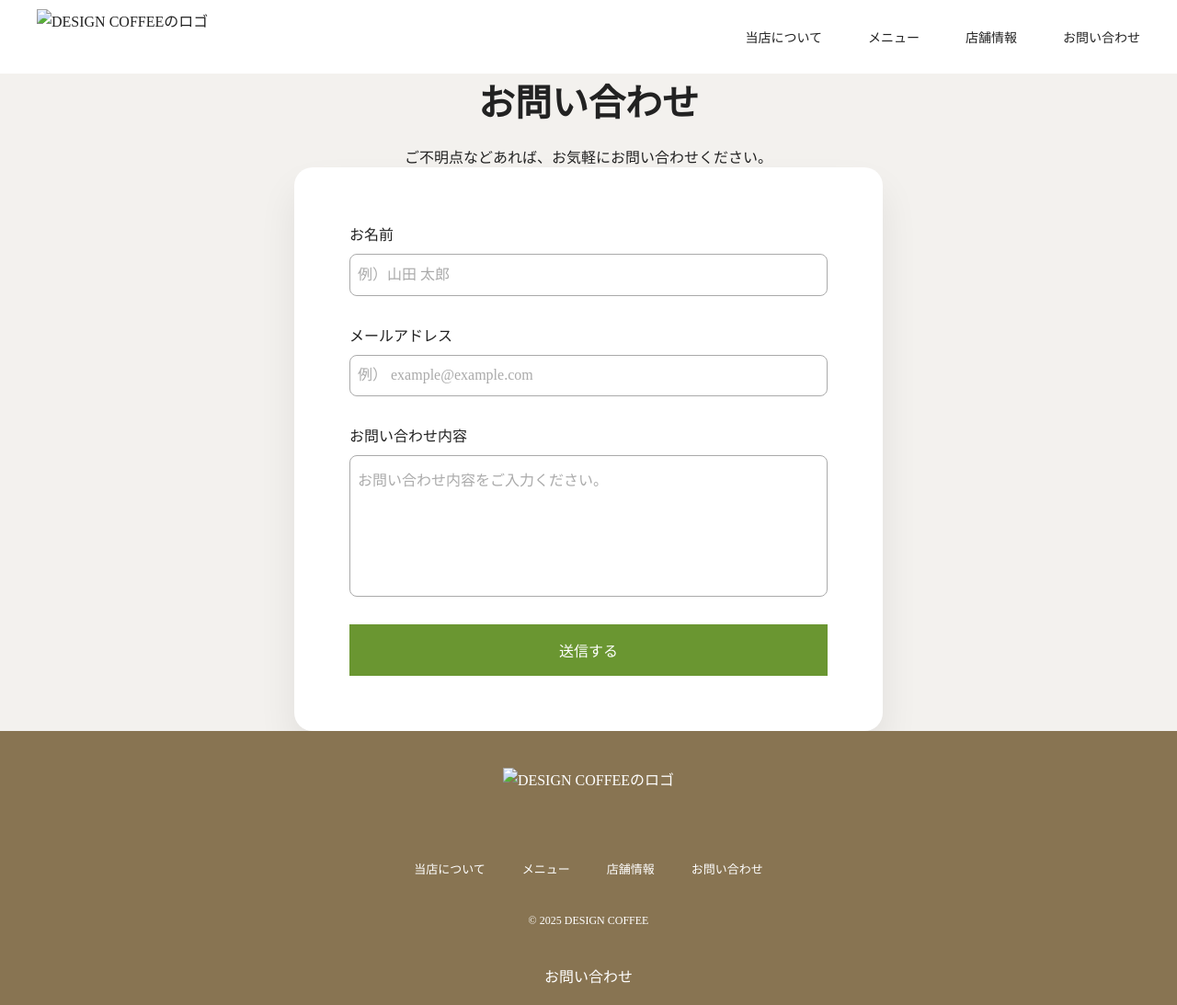
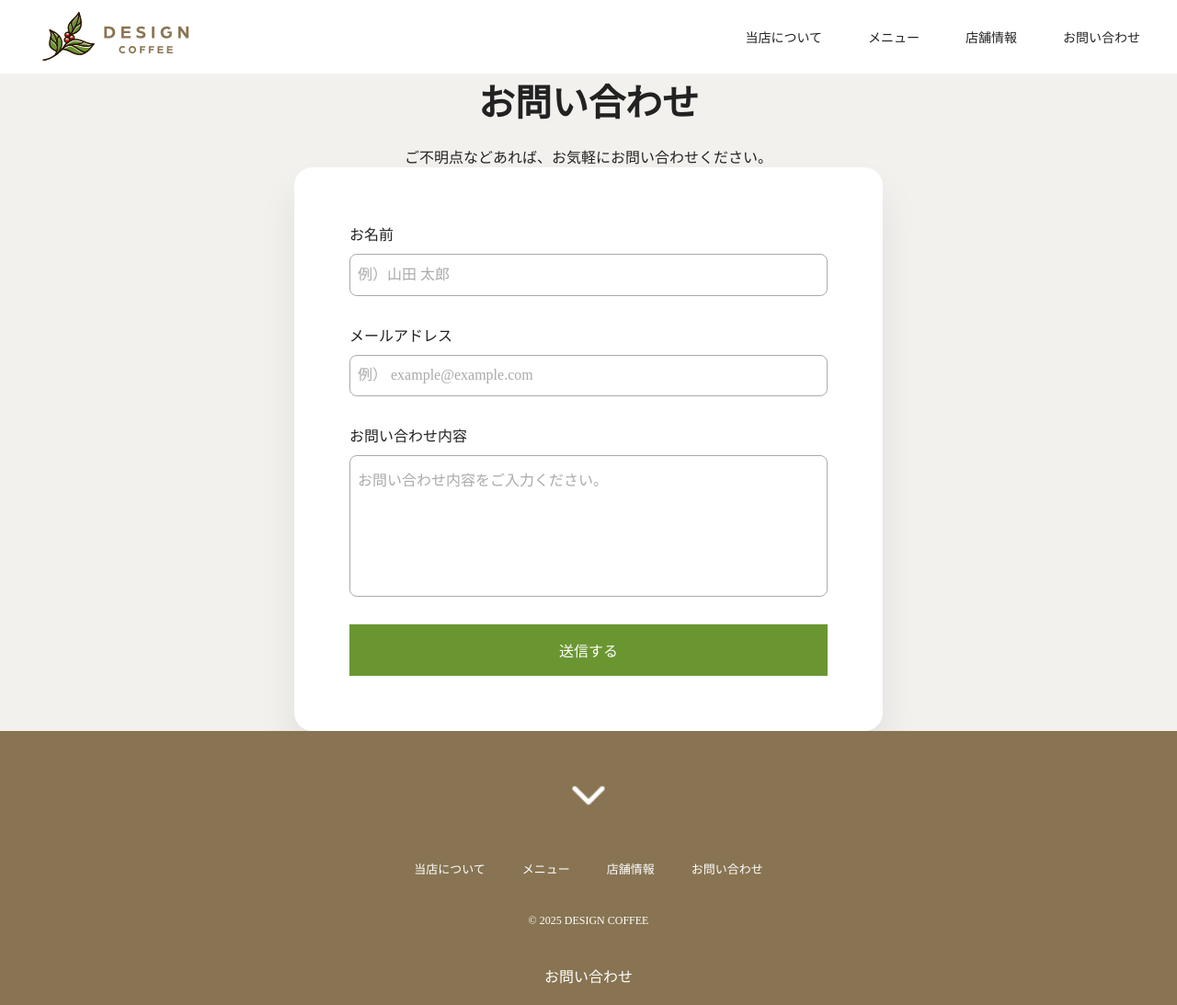
Before and after one commit to shogo0430/DESIGNCOFFEE44, a plain HTML site: page contact.html in a window 1280 px wide. Shown: the whole page at 92% size. Drawn offline with Linux system fonts and the light colour scheme.

Commit message:
contact.html

```diff
--- a/contact.html
+++ b/contact.html
@@ -7,14 +7,14 @@
 	<title>Document</title>
 	<link rel="stylesheet" href="style.css">
 	<link rel="stylesheet" href="reset.css">
-	<link rel="stylesheet" href="./contact.css">
+	<link rel="stylesheet" href="contact.css">
 </head>
 
 <body>
 	<header>
 		<h1>
 			<a href="index1.html" class="logo">
-				<img src="./logo.svg" alt="DESIGN COFFEEのロゴ">
+				<img src="img/logo.svg" alt="DESIGN COFFEEのロゴ">
 			</a>
 		</h1>
 		<nav>
@@ -56,7 +56,7 @@
 
 <footer>
 	<a href="index1.html" class="logo">
-		<img src="down.png" alt="DESIGN COFFEEのロゴ">
+		<img src="img/down.png" alt="DESIGN COFFEEのロゴ">
 	</a>
 	<nav>
 		<ul>
```
